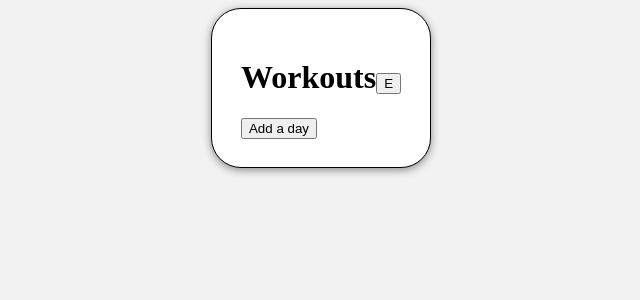
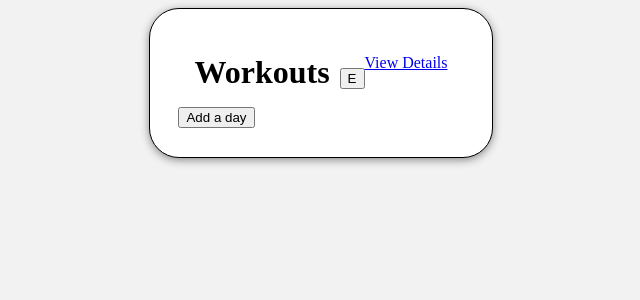
Before and after one commit to EddV99/workout-stats, a React (Vite) app: page / in a window 1280 px wide. Shown: the top 300 px of the page, without its empty margins (319-959 px from the left). Built offline with nearby package versions, Linux system fonts and the light colour scheme.

Commit message:
add link to details page for workout
details page still not implemented

```diff
--- a/src/components/WorkoutSchedule/WorkoutSchedule.module.css
+++ b/src/components/WorkoutSchedule/WorkoutSchedule.module.css
@@ -14,3 +14,20 @@
   flex-wrap: wrap;
   gap: 2.0rem;
 }
+
+#top {
+  display: flex;
+  justify-content: space-between;
+  padding: 1.0rem;
+}
+
+#title{
+  font-weight: bold;
+  font-size: 2.0rem;
+}
+
+#title button{
+  margin-left: 10px;
+}
+
+#viewDetails{}
--- a/src/components/WorkoutSchedule/WorkoutSchedule.tsx
+++ b/src/components/WorkoutSchedule/WorkoutSchedule.tsx
@@ -3,11 +3,12 @@ import { useState } from "react";
 import { useWorkoutData } from "../../context/WorkoutDataContext";
 import EditText from "../EditText/EditText";
 import Workout from "../Workout/Workout";
+import { Link } from "react-router";
 
 
 function WorkoutSchedule() {
 
-  const { title, setTitle, workouts, addWorkout, removeWorkout, getWorkout, updateWorkout } = useWorkoutData();
+  const { workoutId, title, setTitle, workouts, addWorkout, removeWorkout, getWorkout, updateWorkout } = useWorkoutData();
   const [copyId, setCopyId] = useState("");
 
   const handleButton = () => {
@@ -33,7 +34,10 @@ function WorkoutSchedule() {
 
   return (
     <div id={Styles.container} >
-      <h1><EditText text={title} setText={setTitle} /></h1>
+      <div id={Styles.top}>
+        <div id={Styles.title} ><EditText text={title} setText={setTitle} /></div>
+        <Link to={`/details/${workoutId}`} id={Styles.viewDetails} >View Details</Link>
+      </div>
       <div id={Styles.workouts} >
         {workouts.map((w) => {
           return <div key={w.id} >
@@ -45,7 +49,7 @@ function WorkoutSchedule() {
         })}
       </div>
       <button onClick={handleButton}>Add a day</button>
-    </div>
+    </div >
   );
 }
 
```
